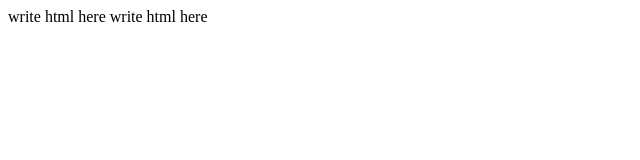
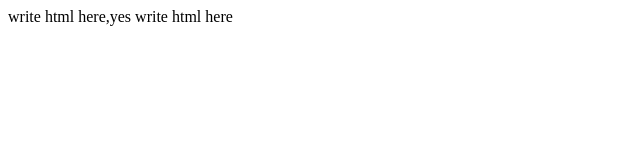
Before and after one commit to neda-jahadi/demo-html, a plain HTML site: page index.html in a window 1280 px wide. Shown: the full height of the page, 0-640 px from the left. Drawn offline with Linux system fonts and the light colour scheme.

Commit message:
I added a new word to it

```diff
--- a/index.html
+++ b/index.html
@@ -1,7 +1,7 @@
 <DOCTYPE html>
 <html>
   <head>
-    write html here
+    write html here,yes
   </head>
 
   <body>
```
